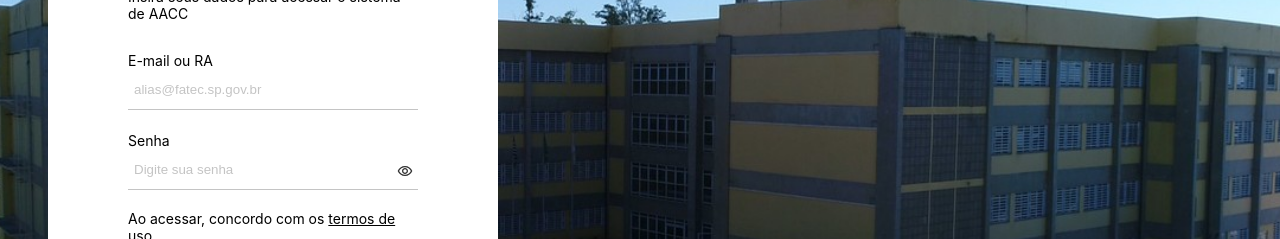
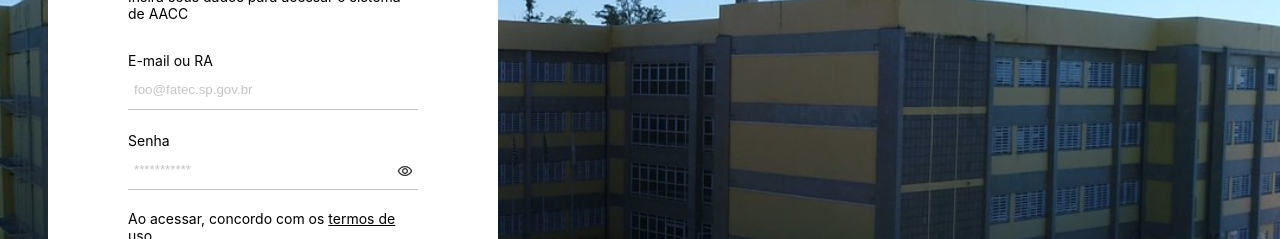
Before and after one commit to pedrogneri/aacc-frontend, a React (Create React App) app: page /login in a window 1280 px wide. Shown: the part 264-503 px from the top of the page. Built offline with nearby package versions, Linux system fonts and the light colour scheme.

Commit message:
altera placeholder da senha

```diff
--- a/src/views/login/login.tsx
+++ b/src/views/login/login.tsx
@@ -48,7 +48,7 @@ const Login = () => {
           <Input
             label="E-mail ou RA"
             inputRef={inputRef}
-            placeholder="alias@fatec.sp.gov.br"
+            placeholder="foo@fatec.sp.gov.br"
             value={email}
             onChange={handleChangeEmail}
           />
@@ -59,7 +59,7 @@ const Login = () => {
             label="Senha"
             type={passwordType}
             inputRef={inputRef}
-            placeholder="Digite sua senha"
+            placeholder="***********"
             value={password}
             onChange={handleChangePassword}
             onClick={changePasswordType}
```
